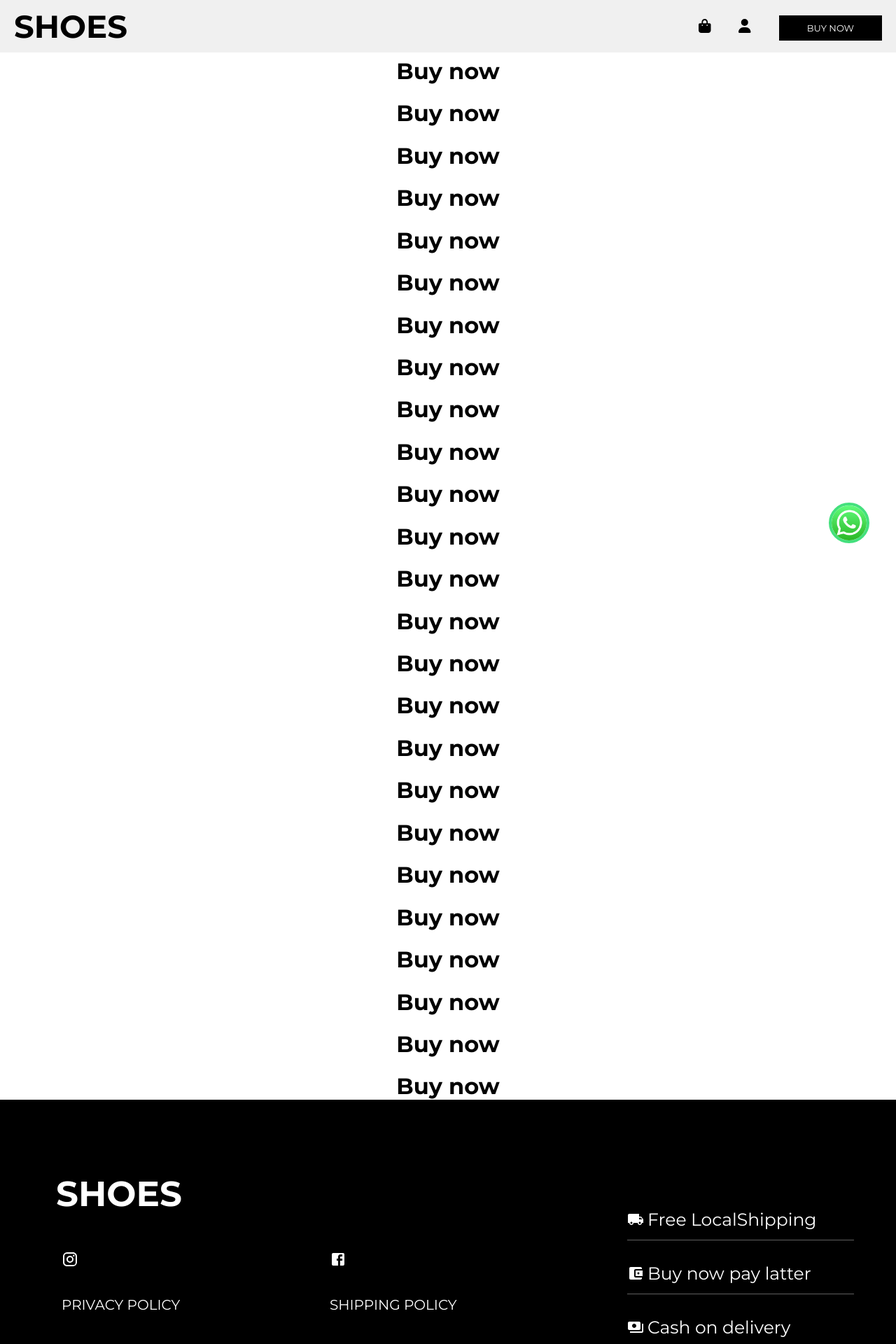
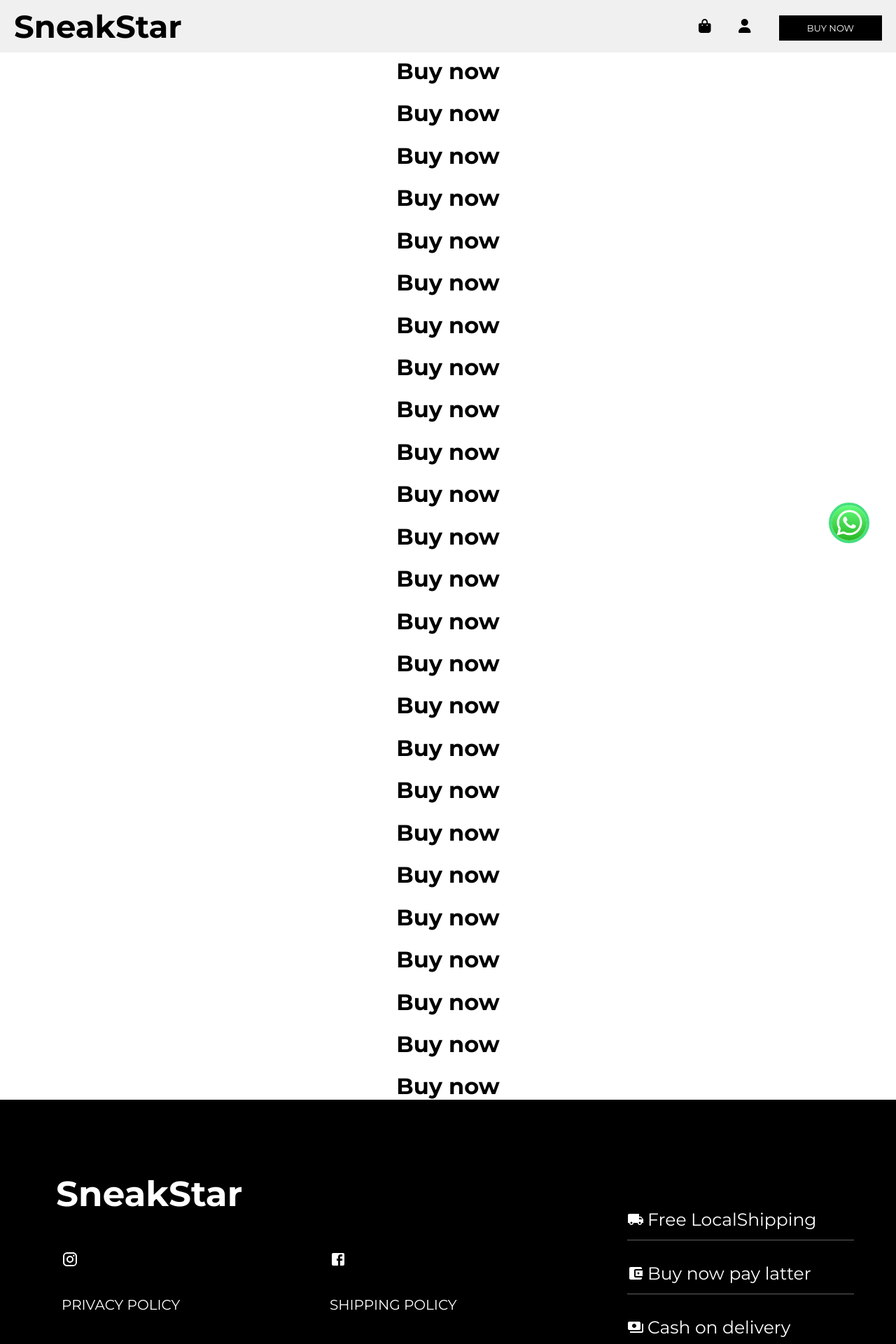
Before and after one commit to OmPrakashMallik2/SNEAKSTAR, a React (Create React App) app: page /buynow in a window 1280 px wide. Shown: the top 1920 px of the page at 70% size. Built offline with nearby package versions, Linux system fonts and the light colour scheme; a web font is replaced by a local one.

Commit message:
name desided

```diff
--- a/public/index.html
+++ b/public/index.html
@@ -27,7 +27,7 @@
     -->
     <!-- Google Icons -->
     <link href="https://fonts.googleapis.com/icon?family=<icon-font>" rel="stylesheet">
-    <title>SHOES</title>
+    <title>SneakStar</title>
   </head>
   <body>
     <noscript>You need to enable JavaScript to run this app.</noscript>
--- a/src/components/Footer.js
+++ b/src/components/Footer.js
@@ -16,7 +16,7 @@ function Footer() {
 
         <div className='l'>
           <div>
-            <h1 className='title'>SHOES</h1>
+            <h1 className='title'>SneakStar</h1>
           </div>
 
           <div className='footer-linkes'>
--- a/src/components/Nav.js
+++ b/src/components/Nav.js
@@ -9,7 +9,7 @@ function Navbar() { // Use camelCase for the component name (Navbar instead of n
     <div className='nav'>
 
       <div className='left'>
-        <Link to="/" className='title'>SHOES</Link>
+        <Link to="/" className='title'>SneakStar</Link>
       </div>
 
       <ul className='right'>
--- a/src/components/Reviews.css
+++ b/src/components/Reviews.css
@@ -1,6 +1,7 @@
-.review{
+.review {
+  height: 100%;
   width: 100%;
-    height: auto;
+  background-color: rgb(74, 74, 74);
 }
 
 .review-grid {
```
Lines whose indentation alone changed are shown as unchanged.
